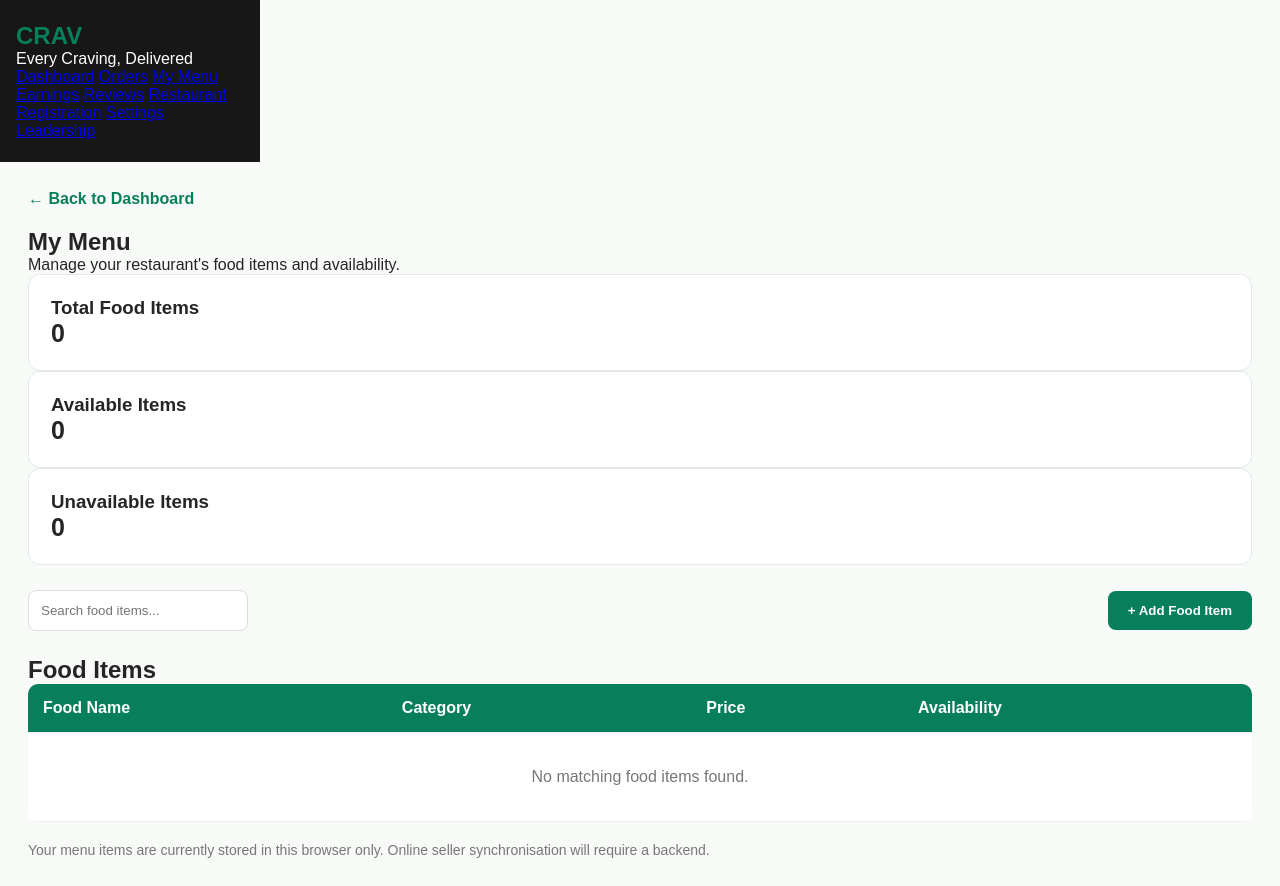
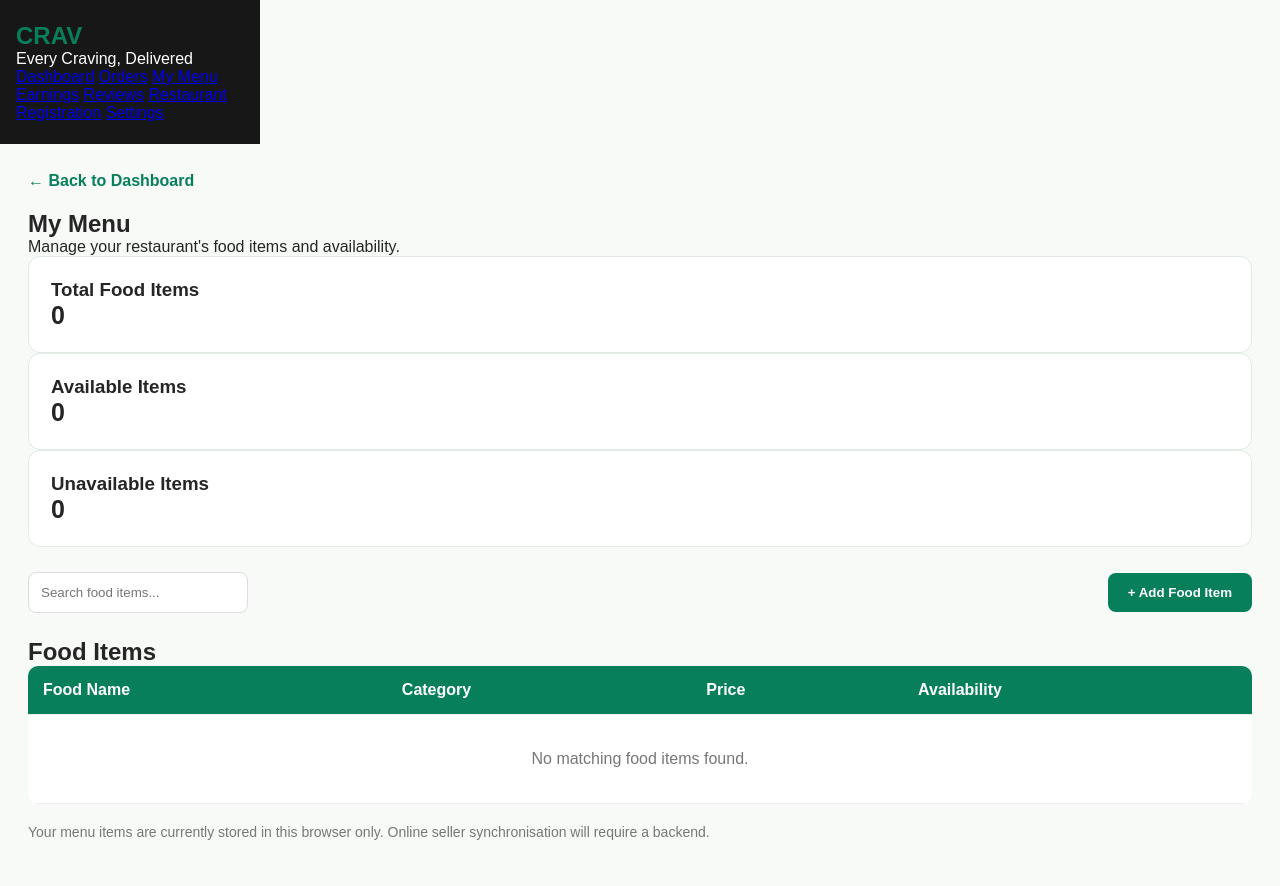
Before and after one commit to jaswanth-cravora/Cravora-Partnership, a plain HTML site: page menu.html in a window 1280 px wide. Drawn offline with Linux system fonts and the light colour scheme.

Commit message:
Updated memu.html
Removed Leadership link from the navigation menu.

```diff
--- a/menu.html
+++ b/menu.html
@@ -107,7 +107,7 @@
             <a href="./index.html#reviews">Reviews</a>
             <a href="./register.html">Restaurant Registration</a>
             <a href="./index.html#settings">Settings</a>
-            <a href="./index.html#leadership">Leadership</a>
+
         </nav>
     </aside>
 
```
